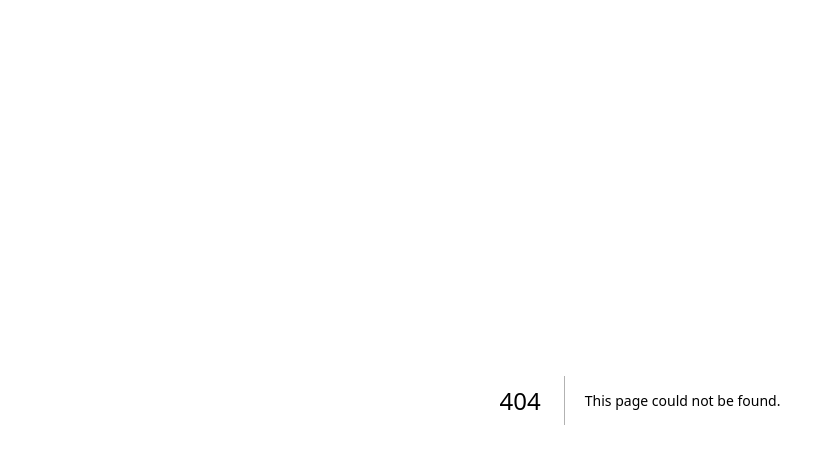
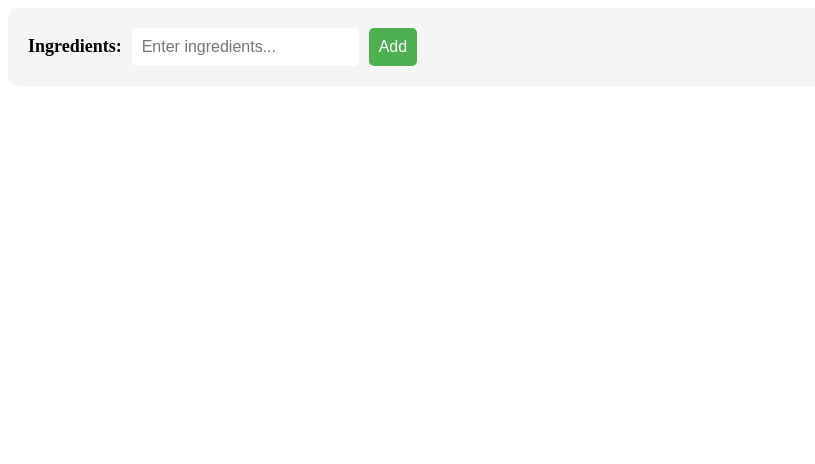
Before and after one commit to TakinB/Chef-GPT, a Next.js app: page /components/IngredientInput in a window 1280 px wide. Before the commit this address had no page. Shown: the top 464 px of the page, without its empty margins (0-815 px from the left). Built offline with nearby package versions, Linux system fonts and the light colour scheme.

Commit message:
works with davinci but it is deprecated so need to change to chat-gpt2

```diff
--- a/package.json
+++ b/package.json
@@ -8,6 +8,7 @@
     "start": "next start"
   },
   "dependencies": {
+    "chatgpt": "^5.2.5",
     "next": "^13.1.1",
     "openai": "^3.1.0",
     "react": "^18.2.0",
--- /dev/null
+++ b/pages/api/chatgpt.js
@@ -0,0 +1,50 @@
+
+export default async function (req, res) {
+    const { messages } = generatePrompt(req.body.things)
+    const apiKey = process.env.OPENAI_API_KEY
+    const url = 'https://api.openai.com/v1/chat/completions'
+
+    if (!configuration.apiKey) {
+        res.status(500).json({
+          error: {
+            message: "OpenAI API key not configured, please follow instructions in README.md",
+          }
+        });
+        return;
+      }
+
+      const things = req.body.things || '';
+      if (things.trim().length === 0) {
+        res.status(400).json({
+          error: {
+            message: "Please enter a valid ingredient",
+          }
+        });
+        return;
+      }
+
+    const body = JSON.stringify({
+      messages,
+      model: 'gpt-3.5-turbo',
+      stream: false
+    })
+
+    try {
+      const response = await fetch(url, {
+        method: 'POST',
+        headers: {
+          'Content-Type': 'application/json',
+          Authorization: `Bearer ${apiKey}`
+        },
+        body
+      })
+      const data = await response.json()
+      res.status(200).json({ data })
+    } catch (error) {
+      res.status(500).json({ error: error.message })
+    }
+}
+
+function generatePrompt(things) {
+    return `Suggest a recipe using only ${things} n the following format:Name of the recipe,Ingredients, Time to prepare,Steps`;
+  }
--- a/pages/api/generate.js
+++ b/pages/api/generate.js
@@ -15,11 +15,11 @@ export default async function (req, res) {
     return;
   }
 
-  const animal = req.body.animal || '';
-  if (animal.trim().length === 0) {
+  const things = req.body.things || '';
+  if (things.trim().length === 0) {
     res.status(400).json({
       error: {
-        message: "Please enter a valid animal",
+        message: "Please enter a valid ingredient",
       }
     });
     return;
@@ -28,9 +28,10 @@ export default async function (req, res) {
   try {
     const completion = await openai.createCompletion({
       model: "text-davinci-003",
-      prompt: generatePrompt(animal),
+      prompt: generatePrompt(things),
       temperature: 0.6,
     });
+    console.log(completion);
     res.status(200).json({ result: completion.data.choices[0].text });
   } catch(error) {
     // Consider adjusting the error handling logic for your use case
@@ -48,15 +49,6 @@ export default async function (req, res) {
   }
 }
 
-function generatePrompt(animal) {
-  const capitalizedAnimal =
-    animal[0].toUpperCase() + animal.slice(1).toLowerCase();
-  return `Suggest three names for an animal that is a superhero.
-
-Animal: Cat
-Names: Captain Sharpclaw, Agent Fluffball, The Incredible Feline
-Animal: Dog
-Names: Ruff the Protector, Wonder Canine, Sir Barks-a-Lot
-Animal: ${capitalizedAnimal}
-Names:`;
+function generatePrompt(things) {
+  return `Suggest a recipe using only ${things} n the following format:Name of the recipe,Ingredients, Time to prepare,Steps`;
 }
--- /dev/null
+++ b/pages/components/IngredientInput.jsx
@@ -0,0 +1,73 @@
+import React, { useState } from "react";
+import styles from "./IngredientInput.module.css";
+
+const IngredientInput = () => {
+  const [inputValue, setInputValue] = useState("");
+  const [ingredients, setIngredients] = useState([]);
+  const [result, setResult] = useState();
+
+  const handleInputChange = (event) => {
+    setInputValue(event.target.value);
+  };
+
+  const handleAddIngredient = () => {
+    if (inputValue !== "") {
+      setIngredients([...ingredients, inputValue]);
+      setInputValue("");
+    }
+  };
+
+  async function handleSubmit(event) {
+    event.preventDefault();
+    try {
+      const response = await fetch("/api/generate", {
+        method: "POST",
+        headers: {
+          "Content-Type": "application/json",
+        },
+        body: JSON.stringify({ things: ingredients }),
+      });
+
+      const data = await response.json();
+      if (response.status !== 200) {
+        throw data.error || new Error(`Request failed with status ${response.status}`);
+      }
+
+      setResult(data.result);
+      setIngredients("");
+    } catch(error) {
+      // Consider implementing your own error handling logic here
+      console.error(error);
+      alert(error.message);
+    }
+  }
+
+  return (
+    <div className={styles.container}>
+      <label className={styles.label}>Ingredients:</label>
+      <input
+        className={styles.input}
+        type="text"
+        value={inputValue}
+        onChange={handleInputChange}
+        placeholder="Enter ingredients..."
+      />
+      <button className={styles.button} onClick={handleAddIngredient}>
+        Add
+      </button>
+      <ul className={styles.list}>
+        {ingredients.map((ingredient, index) => (
+          <li key={index}>{ingredient}</li>
+        ))}
+      </ul>
+      {result && <p>{result}</p>}
+      {ingredients.length > 0 && (
+        <button className={styles.submitButton} onClick={handleSubmit}>
+          Submit
+        </button>
+      )}
+    </div>
+  );
+};
+
+export default IngredientInput;
--- /dev/null
+++ b/pages/components/IngredientInput.module.css
@@ -0,0 +1,62 @@
+.container {
+    background-color: #f5f5f5;
+    padding: 20px;
+    border-radius: 10px;
+  }
+
+  .label {
+    font-size: 18px;
+    font-weight: bold;
+    margin-right: 10px;
+  }
+
+  .input {
+    font-size: 16px;
+    padding: 10px;
+    border-radius: 5px;
+    border: none;
+    margin-right: 10px;
+  }
+
+  .button {
+    font-size: 16px;
+    padding: 10px;
+    border-radius: 5px;
+    border: none;
+    background-color: #4caf50;
+    color: #fff;
+    margin-right: 10px;
+    cursor: pointer;
+    transition: background-color 0.3s ease;
+  }
+
+  .button:hover {
+    background-color: #3e8e41;
+  }
+
+  .list {
+    list-style: none;
+    margin: 0;
+    padding: 0;
+  }
+
+  .list li {
+    font-size: 16px;
+    margin-bottom: 5px;
+  }
+
+  .submitButton {
+    font-size: 16px;
+    padding: 10px;
+    border-radius: 5px;
+    border: none;
+    background-color: #2196f3;
+    color: #fff;
+    cursor: pointer;
+    transition: background-color 0.3s ease;
+
+  }
+
+  .submitButton:hover {
+    background-color: #0e8bef;
+  }
--- a/pages/index.module.css
+++ b/pages/index.module.css
@@ -65,3 +65,18 @@
   font-weight: bold;
   margin-top: 40px;
 }
+.button {
+  font-size: 16px;
+  padding: 10px;
+  border-radius: 5px;
+  border: none;
+  background-color: #4caf50;
+  color: #fff;
+  margin-right: 10px;
+  cursor: pointer;
+  transition: background-color 0.3s ease;
+}
+
+.button:hover {
+  background-color: #3e8e41;
+}
```
Also changed, not shown: pages/index.js (+33 -12 lines).
